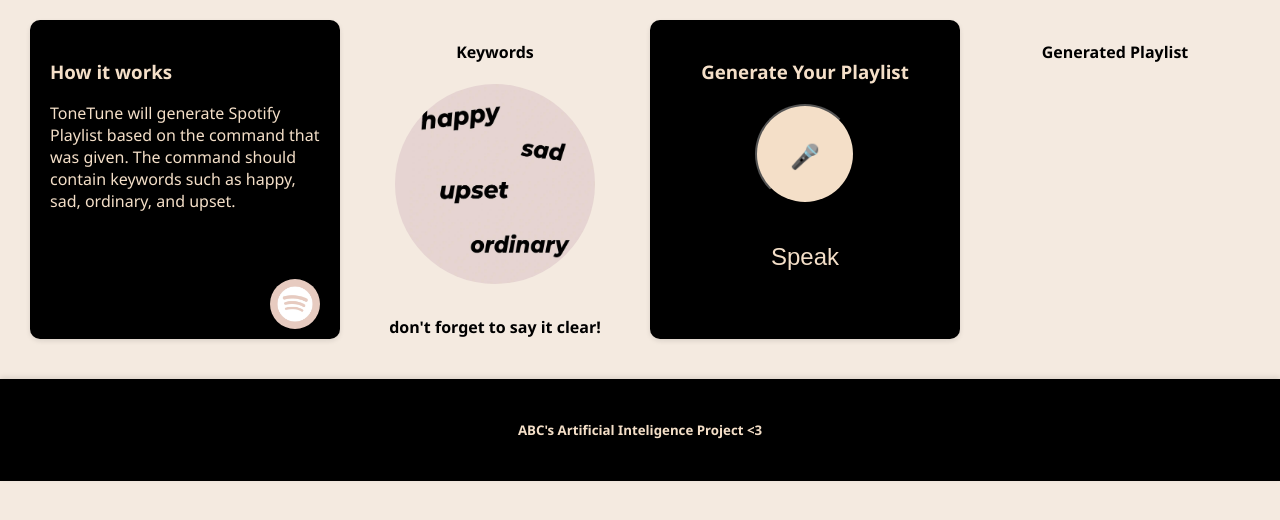
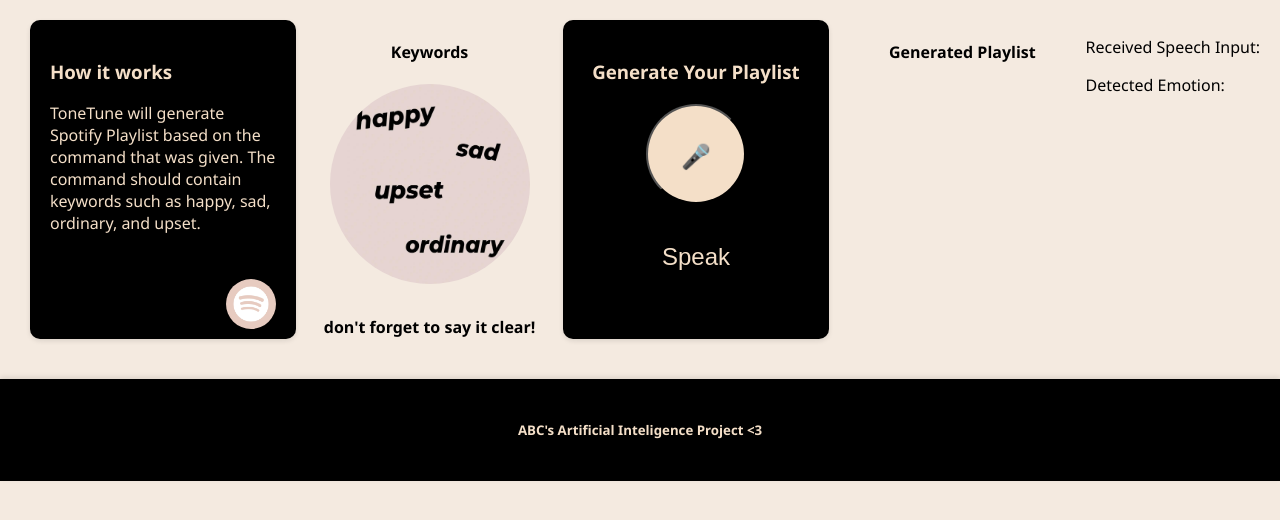
Before and after one commit to akwilapurba/ToneTuneAI, a Flask app: page / in a window 1280 px wide. Shown: the part 151-671 px from the top of the page. Run offline with Flask 3, Linux system fonts and the light colour scheme.

Commit message:
Adding the emotion detection in web

```diff
--- a/app.py
+++ b/app.py
@@ -50,7 +50,7 @@
 
     if emotion:
         playlist_url = playlist_urls[emotion][0]
-        return jsonify({'success': True, 'playlist_url': playlist_url, 'embedCode': playlist_urls[emotion][1]})
+        return jsonify({'success': True, 'playlist_url': playlist_url, 'embedCode': playlist_urls[emotion][1],  'detectedEmotion': emotion})
     else:
         return jsonify({'success': False, 'message': 'No emotion detected or playlist not found.'})
 
--- a/templates/index.html
+++ b/templates/index.html
@@ -46,6 +46,11 @@
                 </ul>
             </div>
         </aside>
+
+        <div id="speechInfo">
+            <p id="receivedSpeech">Received Speech Input: </p>
+            <p id="detectedEmotion">Detected Emotion: </p>
+        </div>
     </main>
 
     <footer>
@@ -94,7 +99,8 @@
                         var response = JSON.parse(xhr.responseText);
                         console.log('Server response:', response); // Added logging
                         if (response.success) {
-                            displayPlaylist(response.playlist_url, response.embedCode);
+                            displayPlaylist(response.embedCode);
+                            displaySpeechInfo(speechResult, response.detectedEmotion);
                         } else {
                             console.error('No playlist found:', response.message);
                         }
@@ -108,14 +114,18 @@
         }
 
         // Function to display the generated playlist on the webpage.
-        function displayPlaylist(playlistUrl, embedCode) {
-                var playlistItems = document.getElementById('playlistItems');
-                playlistItems.innerHTML = embedCode;
+        function displayPlaylist(embedCode) {
+            var playlistItems = document.getElementById('playlistItems');
+            playlistItems.innerHTML = embedCode;
+        }
 
-                setTimeout(function() {
-                    window.open(playlistUrl, '_blank');
-                }, 5000);
-            }
+        // Function to display speech info on the webpage.
+        function displaySpeechInfo(speech_input, emotion) {
+            var receivedSpeech = document.getElementById('receivedSpeech');
+            var detectedEmotion = document.getElementById('detectedEmotion');
+            receivedSpeech.innerText = 'Received Speech Input: ' + speech_input;
+            detectedEmotion.innerText = 'Detected Emotion: ' + emotion;
+        }
     </script>
 
 </body>
```
